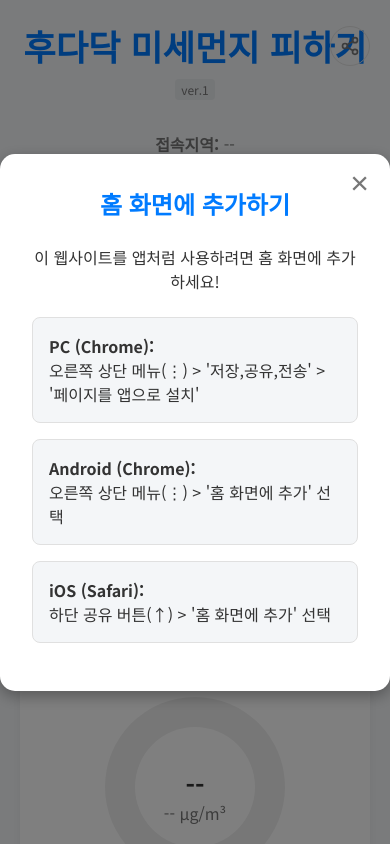
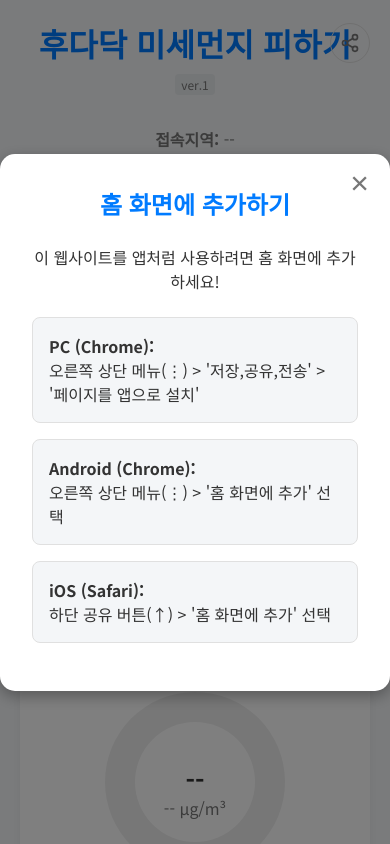
Before and after one commit to soul047/front, a plain HTML site: page index.html in a window 390 px wide. Shown: the top 844 px of the page. Drawn offline with Linux system fonts and the light colour scheme.

Commit message:
모바일폰트 축소

```diff
--- a/styles.css
+++ b/styles.css
@@ -135,7 +135,10 @@ footer { text-align: center; margin-top: 2rem; padding-top: 1rem; border-top: 1p
 .toast.show { visibility: visible; opacity: 1; }
 
 @media (max-width: 768px) {
-  header h1 { font-size: 2.2rem; }
+  /* --- 모바일 UI 수정 --- */
+  header h1 {
+    font-size: 2rem; /* 글씨 크기 축소 */
+  }
   .info-row { flex-direction: column; gap: 0.5rem; }
   #gauges { flex-direction: column; gap: 1.5rem; }
   .gauge-wrapper { width: 180px; height: 180px; }
```
